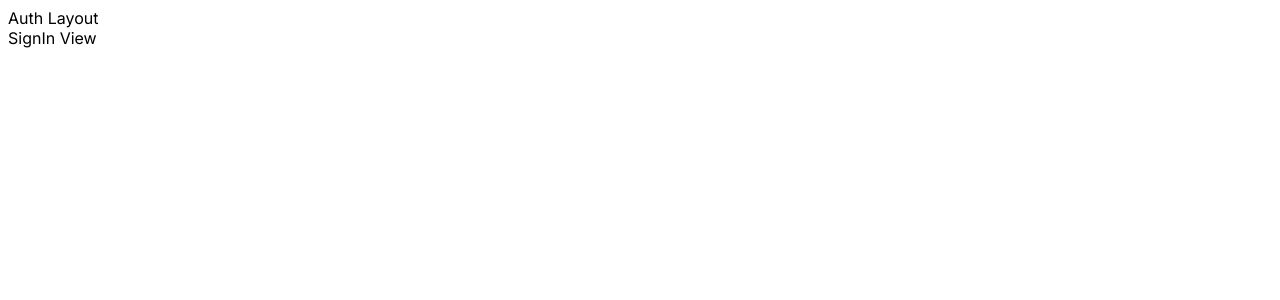
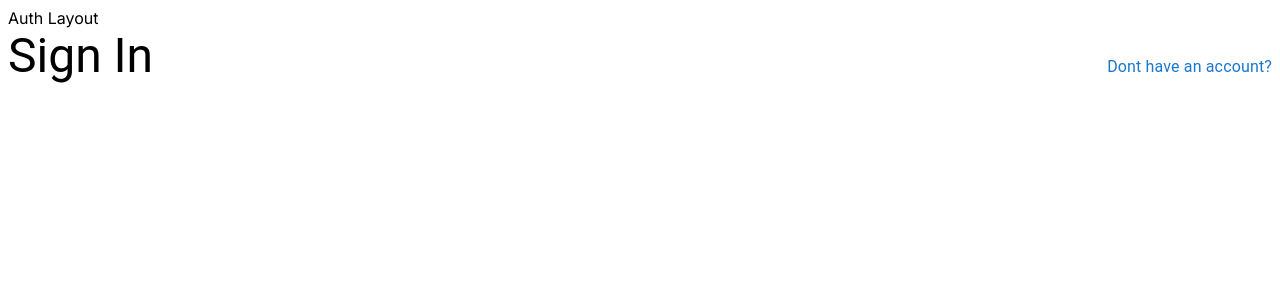
Before and after one commit to DiegoRodas20/project-management.client, a Next.js app: page /auth/sign-in in a window 1280 px wide. Shown: the top 300 px of the page. Built offline with nearby package versions, Linux system fonts and the light colour scheme.

Commit message:
Implement 15 % of sign in component

```diff
--- a/src/app/auth/layout.tsx
+++ b/src/app/auth/layout.tsx
@@ -1,8 +1,8 @@
 export default function Auth({ children }: { children: React.ReactNode }) {
   return (
-    <div>
+    <>
       Auth Layout
       {children}
-    </div>
+    </>
   );
 }
--- a/src/app/auth/sign-in/page.tsx
+++ b/src/app/auth/sign-in/page.tsx
@@ -1,3 +1,29 @@
+import Grid from "@mui/material/Grid";
+import Stack from "@mui/material/Stack";
+import Typography from "@mui/material/Typography";
+import Link from "next/link";
+
 export default function SignIn() {
-    return <div>SignIn View</div>;
-  }
+  return (
+    <Grid container spacing={3}>
+      <Grid item xs={12}>
+        <Stack
+          direction="row"
+          justifyContent="space-between"
+          alignItems="baseline"
+          sx={{ mb: { xs: -0.5, sm: 0.5 } }}>
+          <Typography variant="h3">Sign In</Typography>
+          <Typography
+            component={Link}
+            href={""}
+            variant="body1"
+            sx={{ textDecoration: "none" }}
+            color="primary"
+            passHref>
+              Dont have an account?
+            </Typography>
+        </Stack>
+      </Grid>
+    </Grid>
+  );
+}
```
Also changed, not shown: package.json (+9 -5 lines), 1 other file (tests, documents, lock files or other folders).
